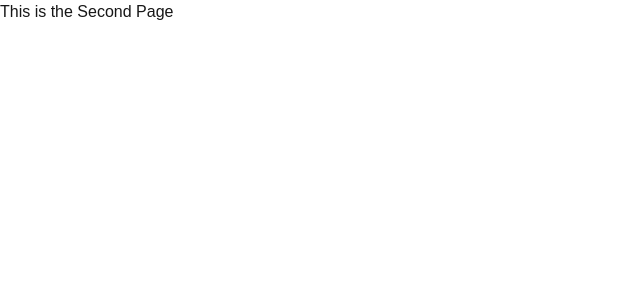
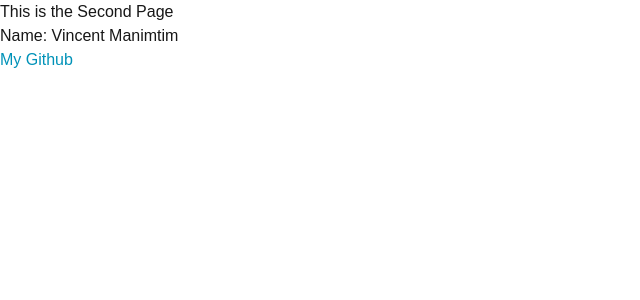
Before and after one commit to VincentManimtim/cprg306-assignments, a Next.js app: page /week-2 in a window 1280 px wide. Shown: the top 300 px of the page, without its empty margins (0-640 px from the left). Built offline with nearby package versions, Linux system fonts and the light colour scheme.

Commit message:
Assignment 2
name and github link

```diff
--- a/app/week-2/page.js
+++ b/app/week-2/page.js
@@ -1,3 +1,5 @@
+import { Mystery_Quest } from "next/font/google";
+import MyInfo from "./student-info";
 
 
 
@@ -8,6 +10,7 @@ export default function MySecondPage(){
 
     <main>
         <h1>This is the Second Page</h1>
+        <MyInfo/>
     </main>
     );
 }
--- a/app/week-2/student-info.js
+++ b/app/week-2/student-info.js
@@ -9,7 +9,7 @@ export default function MyInfo(){
         <main>
             <h1>Name: Vincent Manimtim </h1>
             <ul>
-                <li><Link href="">My Github</Link></li>
+                <li><Link href="https://github.com/VincentManimtim/cprg306-assignments.git" className="text-cyan-600 hover:underline hover:">My Github</Link></li>
             </ul>
         </main>
     );
```
